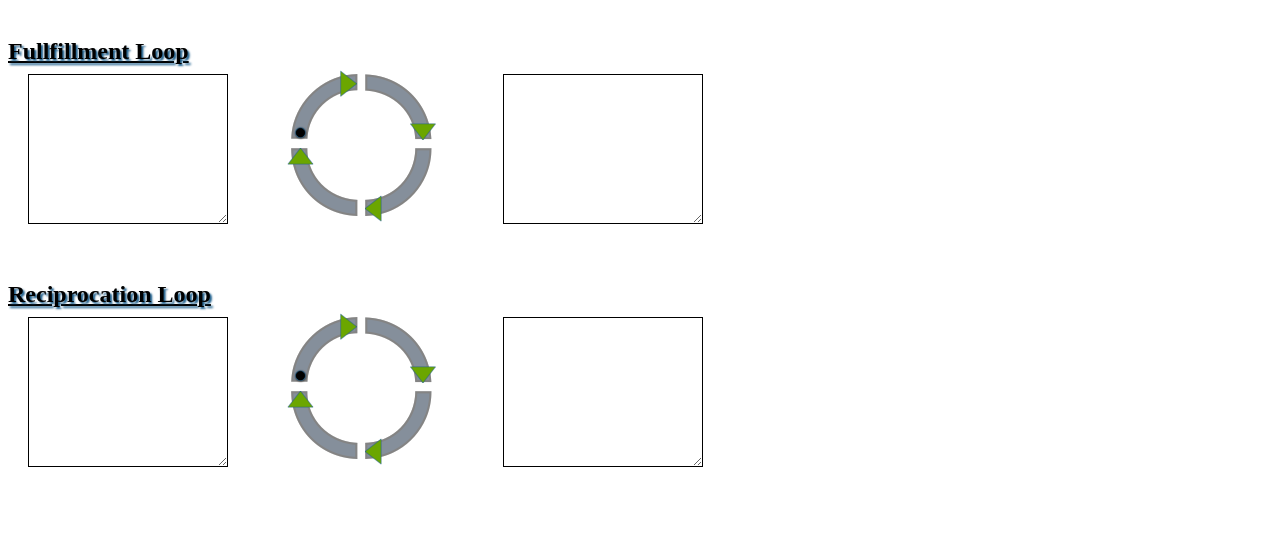
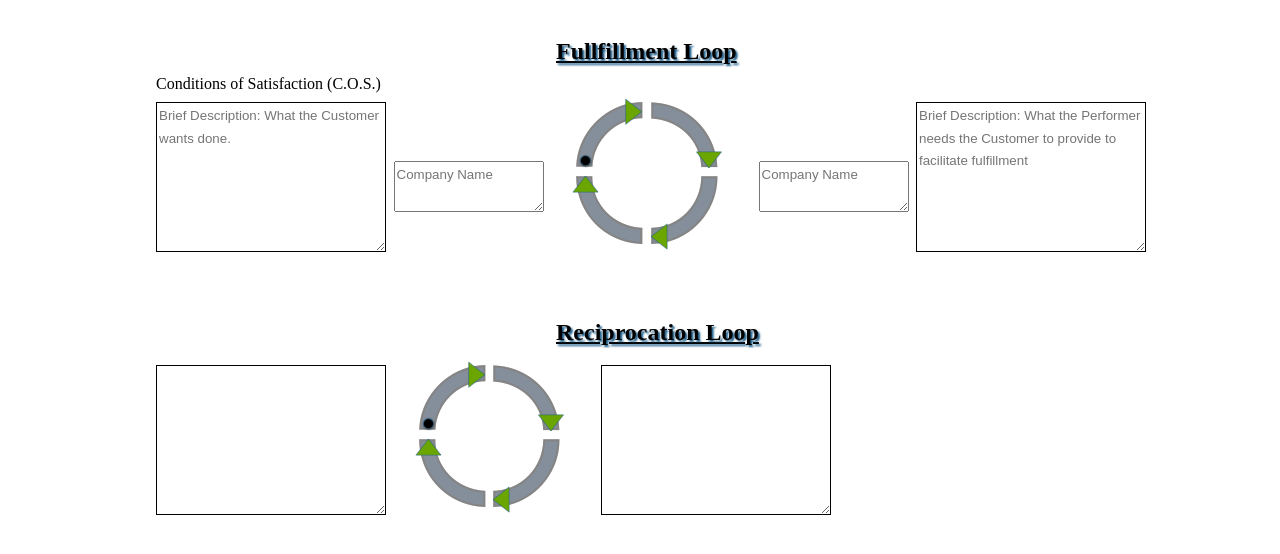
Before and after one commit to rjmathewson/rjmathewson.github.io, a plain HTML site: page index.html in a window 1280 px wide. Drawn offline with Linux system fonts and the light colour scheme.

Commit message:
Aligned content to center. Added COS label, text area starter text, company name fields.

```diff
--- a/index.css
+++ b/index.css
@@ -10,12 +10,11 @@ html
     html {
       height: 100%;
     }
-    body /*{
-    background-image: url("effetti_bg.gif");
-    } */
-    {
-       height: 100%;
-       background-color:#;
+    body {
+      padding-left: 10%;
+      padding-right: auto;
+      height: 100%;
+      background-color:#;
     }
     h1 {
       color: #000000;
@@ -53,6 +52,10 @@ html
         display: block;
         width:100%;
     }
+    label {
+      display:block;
+      font-size: medium;
+    }
     .loop {
         background-color:#;
         height: auto;
@@ -64,13 +67,26 @@ html
     .container {
         width:160px;
         height:150px;
-        padding-left:50px;
-        Padding-right:50px;
+        padding-left:20px;
+        Padding-right:20px;
         display:inline-block;
+    }
+    cos.container {
+
+    }
+    .id-labels {
+      display:inline-block;
+      width:150px;
+      height:auto;
+      margin-bottom: 40px;
+      overflow: auto;
+      font-family: sans-serif;
+      line-height: 1.7em;
+      color: #000000;
     }
     .cos {
         display:inline-block;
-        width: 200px;
+        width: 230px;
         height: 150px;
         border: 1px solid black;
         overflow:auto;
@@ -79,10 +95,11 @@ html
         color: #000000;
     }
     .loop-label{
-      text-align:left;;
-      padding-right: 50px;
+      padding-left: 420px;
+      padding-right: auto;
       padding-top: 20px;
-      margin:0px;
+      margin-top: 10px;
+      margin-bottom: 10px;
     }
     .half-loop{
     display:inline-block;
--- a/index.html
+++ b/index.html
@@ -3,46 +3,13 @@
   <title>Effetti CFEA Loop | Home</title>
    <link rel="stylesheet" href="index.css" type="text/css">
  </head>
-   <!--<header>
-     <h1 style="text-align: center; margin-bottom: 10px; margin-top: 10px;
-        ">CFEA Loop Progress Tool</h1>
-   </header>
-   <html>
-   <head>
-   <style>
-    ul {
-       list-style-type: none;
-       margin: 0;
-       padding: 0;
-       overflow: hidden;
-       background-color: #C0C0C0;
-   }
-
-   li {
-       float: left;
-   }
-
-   li a {
-       display: inline-block;
-       color: white;
-       text-align: center;
-       padding: 14px 16px;
-       text-decoration: none;
-   }
-
-   li a:hover {
-       background-color: #1C8B85;
-   }
- </style>
-   </head>-->
-   </html>
+</html>
    <section style="width:100%">
      <h2 class="loop-label" style="margin-top: 10px;">Fullfillment Loop</h2>
-     <div style="width:100%">
-       <!--<h3 class="quad-label" Style="padding-left:225px;">Preparation</h3>
-       <h3 class="quad-label" style="padding-left:75px;">Negotiation</h3>-->
-        <div class=loop >
-                  <textarea class="cos" name="cust_fullfillment_cos"></textarea>
+     <div class=loop>
+                  <label for="title" style="width:230px;">Conditions of Satisfaction (C.O.S.) </label>
+                  <textarea class="cos" name="cust_fullfillment_cos" placeholder="Brief Description: What the Customer wants done."></textarea>
+                  <textarea class="id-labels" name="cust_fullfillment_company" placeholder="Company Name"></textarea>
                   <div class="container">
                       <a class="half-loop"><img id="preparation" onclick="changeImage()" src="images/preparation-0.png">
                       <script>
@@ -133,12 +100,17 @@
                     </script>
                     </a>
                   </div>
-                  <textarea class="cos" name="perf_fullfillment_cos" ></textarea>
+                  <textarea class="id-labels" name="cust_fullfillment_company" placeholder="Company Name"></textarea>
+                  <!--<label for="title" style="width:230px;">Conditions of Satisfaction (C.O.S.) </label>-->
+                  <textarea class="cos" name="cust_fullfillment_cos" placeholder="Brief Description: What the Performer needs the Customer to provide to facilitate fulfillment
+"></textarea>
           </div>
+        </section>
             <!--<h3 class="quad-label" style="padding-left:225px;">Acceptance</h3>
             <h3 class="quad-label" style="padding-left:75px;">Performance</h3>-->
-        <h2 class="loop-label" style="padding-top:50px;">Reciprocation Loop</h2>
         <section style="width:100%;">
+          <h2 class="loop-label" style="padding-top:50px;">Reciprocation Loop</h2>
+
           <!--<h3 class="quad-label" Style="padding-left:225px;">Preparation</h3>
           <h3 class="quad-label" style="padding-left:75px;">Negotiation</h3>-->
            <div class="loop" >
```
